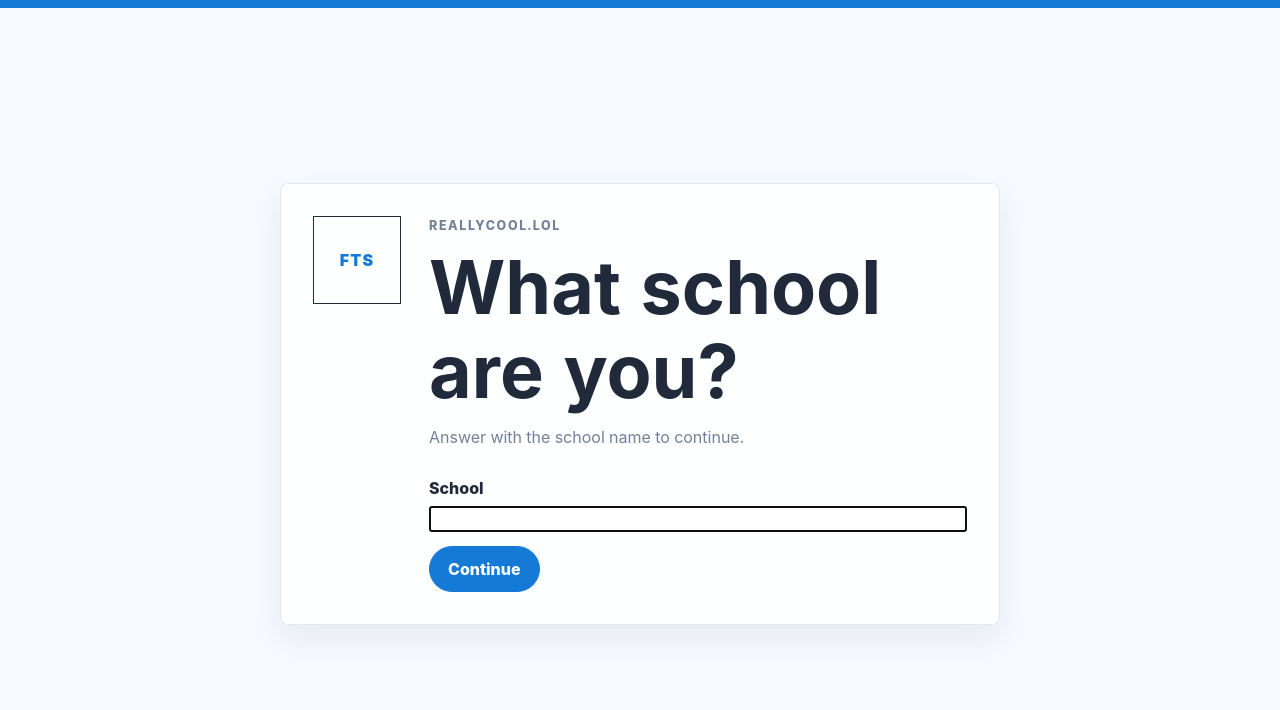
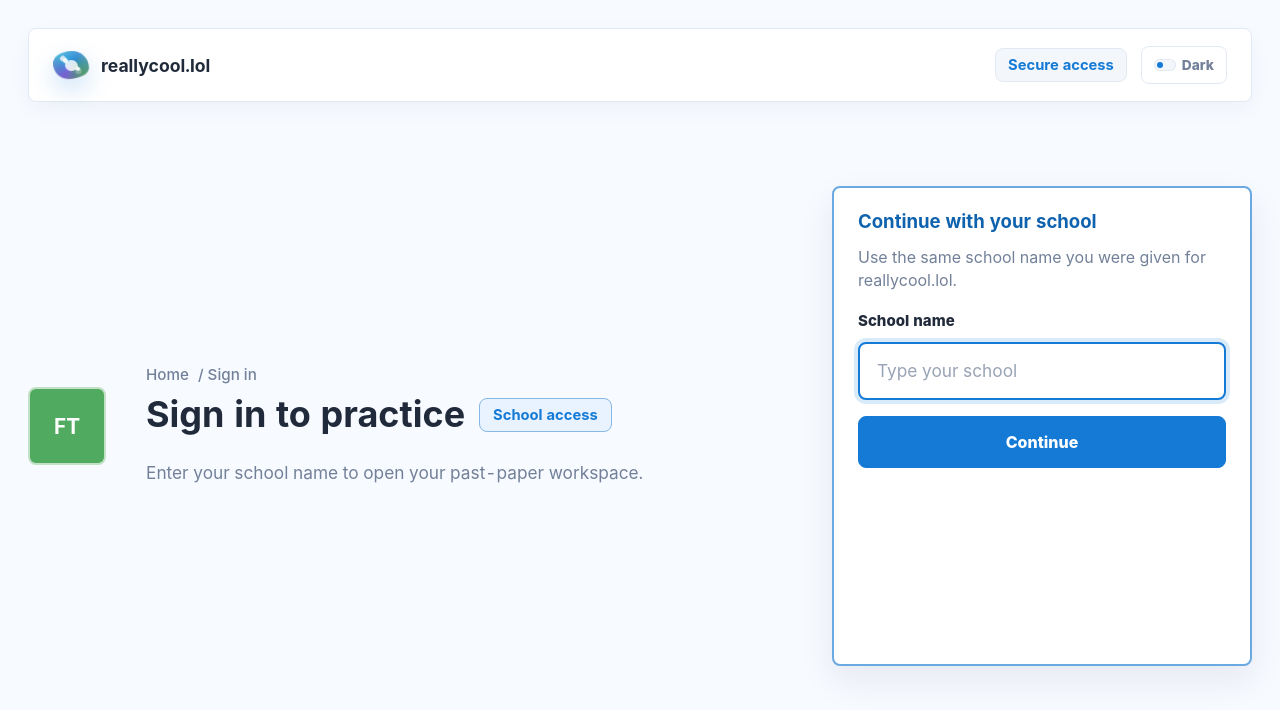
Before and after one commit to stackwill/follow-the-scheme, a Next.js app: page /login in a window 1280 px wide. Shown: the top 710 px of the page. Built offline with nearby package versions, Linux system fonts and the light colour scheme; no server answers.

Commit message:
Theme login screen

```diff
--- a/src/app/globals.css
+++ b/src/app/globals.css
@@ -588,102 +588,6 @@ h1 {
   padding: 10px 12px;
 }
 
-.login-shell {
-  display: grid;
-  min-height: 100vh;
-  place-items: center;
-  border-top: 8px solid var(--accent);
-  background: var(--bg);
-  padding: 24px;
-}
-
-.login-panel {
-  display: grid;
-  grid-template-columns: 88px minmax(0, 1fr);
-  gap: 28px;
-  width: min(720px, 100%);
-  border: 1px solid var(--line);
-  border-radius: 8px;
-  background: color-mix(in srgb, var(--panel) 94%, transparent);
-  box-shadow: var(--shadow);
-  color: var(--text);
-  padding: 32px;
-}
-
-.login-panel__mark {
-  display: grid;
-  width: 88px;
-  height: 88px;
-  place-items: center;
-  border: 1px solid var(--text);
-  color: var(--accent);
-  font-size: 1rem;
-  font-weight: 900;
-  letter-spacing: 0.08em;
-}
-
-.login-panel__copy {
-  display: grid;
-  gap: 10px;
-}
-
-.login-panel h1 {
-  font-size: clamp(2.4rem, 8vw, 4.6rem);
-}
-
-.login-panel p {
-  max-width: 520px;
-  margin-bottom: 0;
-  color: var(--muted);
-  line-height: 1.55;
-}
-
-.login-form {
-  display: grid;
-  grid-column: 2;
-  gap: 14px;
-}
-
-.login-form input[type="password"] {
-  width: 100%;
-  border: 1px solid var(--line-strong);
-  border-radius: 8px;
-  background: var(--panel-subtle);
-  color: var(--text);
-  padding: 14px 15px;
-}
-
-.login-form input[type="password"]:-webkit-autofill {
-  -webkit-text-fill-color: var(--text);
-  box-shadow: 0 0 0 1000px var(--panel-subtle) inset;
-}
-
-.login-form input[type="password"]:focus {
-  outline: 3px solid var(--accent-soft);
-  border-color: var(--accent);
-}
-
-.login-form button {
-  display: inline-flex;
-  align-items: center;
-  justify-content: center;
-  width: fit-content;
-  border: 1px solid var(--accent);
-  border-radius: 999px;
-  background: var(--accent);
-  color: #ffffff;
-  cursor: pointer;
-  font-weight: 800;
-  padding: 12px 18px;
-}
-
-.login-form button:disabled {
-  border-color: var(--line);
-  background: var(--line);
-  color: var(--muted);
-  cursor: not-allowed;
-}
-
 .result-panel h2 {
   margin: 4px 0 14px;
   font-size: 2rem;
@@ -2098,16 +2002,6 @@ h1 {
     grid-column: 2;
   }
 
-  .login-panel {
-    grid-template-columns: 1fr;
-    gap: 22px;
-    padding: 24px;
-  }
-
-  .login-panel__mark,
-  .login-form {
-    grid-column: 1;
-  }
 }
 
 /* Final Cognito-inspired education UI pass */
@@ -2413,6 +2307,104 @@ h1 {
   line-height: 1.45;
 }
 
+.login-page {
+  min-height: 100vh;
+  align-content: start;
+}
+
+.login-hero {
+  min-height: min(560px, calc(100vh - 178px));
+  padding-top: 54px;
+}
+
+.login-access-card {
+  gap: 14px;
+  align-self: stretch;
+  align-content: start;
+}
+
+.login-access-card strong {
+  font-size: 1.16rem;
+}
+
+.login-form {
+  display: grid;
+  gap: 16px;
+  margin-top: 4px;
+}
+
+.login-field {
+  gap: 10px;
+}
+
+.login-field span {
+  color: var(--text);
+  font-size: 0.94rem;
+}
+
+.login-form input[type="text"] {
+  width: 100%;
+  min-height: 58px;
+  border: 2px solid var(--line-strong);
+  border-radius: 8px;
+  background: var(--panel);
+  color: var(--text);
+  font-size: 1.08rem;
+  line-height: 1.2;
+  padding: 0 17px;
+  transition:
+    border-color 160ms ease,
+    box-shadow 160ms ease,
+    background 160ms ease;
+}
+
+.login-form input[type="text"]::placeholder {
+  color: color-mix(in srgb, var(--muted) 72%, transparent);
+}
+
+.login-form input[type="text"]:-webkit-autofill {
+  -webkit-text-fill-color: var(--text);
+  box-shadow: 0 0 0 1000px var(--panel) inset;
+}
+
+.login-form input[type="text"]:focus {
+  border-color: var(--accent);
+  box-shadow: 0 0 0 4px color-mix(in srgb, var(--accent) 16%, transparent);
+  outline: 0;
+}
+
+.login-form button {
+  display: inline-flex;
+  align-items: center;
+  justify-content: center;
+  width: 100%;
+  min-height: 52px;
+  border: 1px solid var(--accent);
+  border-radius: 8px;
+  background: var(--accent);
+  color: #ffffff;
+  cursor: pointer;
+  font-weight: 800;
+  padding: 0 18px;
+  transition:
+    transform 140ms ease,
+    box-shadow 140ms ease,
+    background 140ms ease;
+}
+
+.login-form button:hover:not(:disabled) {
+  background: var(--accent-dark);
+  box-shadow: 0 10px 28px rgba(37, 89, 230, 0.22);
+  transform: translateY(-1px);
+}
+
+.login-form button:disabled {
+  border-color: var(--line);
+  background: var(--line);
+  color: var(--muted);
+  cursor: not-allowed;
+}
+
 .course-tabs {
   display: flex;
   gap: 44px;
--- a/src/app/login/page.tsx
+++ b/src/app/login/page.tsx
@@ -1,8 +1,10 @@
+import Link from "next/link";
 import { cookies } from "next/headers";
 import { headers } from "next/headers";
 import type { Route } from "next";
 import { redirect } from "next/navigation";
 
+import { ThemeToggle } from "@/components/theme-toggle";
 import { authCookieOptions, AUTH_COOKIE_NAME } from "@/lib/auth/session";
 import { createNodeSessionToken } from "@/lib/auth/session-node";
 import { isPasswordConfigured, verifyPassword } from "@/lib/auth/password";
@@ -77,25 +79,51 @@ export default async function LoginPage({ searchParams }: LoginPageProps) {
   }
 
   return (
-    <main className="login-shell">
-      <section className="login-panel" aria-labelledby="login-title">
-        <div className="login-panel__mark" aria-hidden="true">
-          FTS
+    <main className="page-shell learning-page login-page">
+      <nav className="app-topbar" aria-label="App navigation">
+        <Link className="brand-mark" href="/">
+          <span className="brand-spark" aria-hidden="true">
+            <span />
+            <span />
+          </span>
+          <strong>reallycool.lol</strong>
+        </Link>
+        <div className="app-topbar__actions">
+          <span className="xp-chip">Secure access</span>
+          <ThemeToggle />
         </div>
-        <div className="login-panel__copy">
-          <p className="eyebrow">reallycool.lol</p>
-          <h1 id="login-title">What school are you?</h1>
-          <p>Answer with the school name to continue.</p>
+      </nav>
+
+      <header className="course-hero login-hero">
+        <div className="course-hero__icon" aria-hidden="true">
+          FT
         </div>
+        <div className="course-hero__copy">
+          <div className="breadcrumb-line">
+            <Link href="/">Home</Link>
+            <span>/ Sign in</span>
+          </div>
+          <div className="course-title-row">
+            <h1 id="login-title">Sign in to practice</h1>
+            <span className="active-course-pill">School access</span>
+          </div>
+          <p className="page-description">
+            Enter your school name to open your past-paper workspace.
+          </p>
+        </div>
+        <aside className="study-callout login-access-card" aria-labelledby="login-title">
+          <strong>Continue with your school</strong>
+          <span>Use the same school name you were given for reallycool.lol.</span>
           <form action={signIn} className="login-form">
             <input type="hidden" name="next" value={safeNextPath(params.next)} />
-          <label className="field-stack">
-            <span>School</span>
+            <label className="field-stack login-field">
+              <span>School name</span>
               <input
                 autoComplete="organization"
                 autoFocus
                 disabled={!authReady}
                 name="school"
+                placeholder="Type your school"
                 required
                 type="text"
               />
@@ -114,7 +142,8 @@ export default async function LoginPage({ searchParams }: LoginPageProps) {
               Continue
             </button>
           </form>
-      </section>
+        </aside>
+      </header>
     </main>
   );
 }
```
Lines whose indentation alone changed are shown as unchanged.
